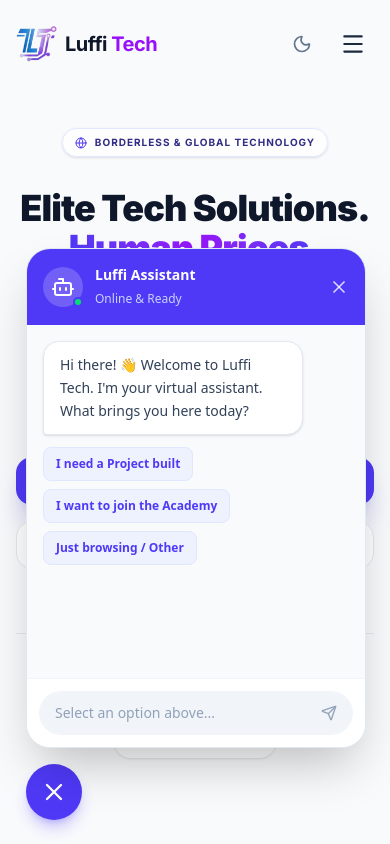
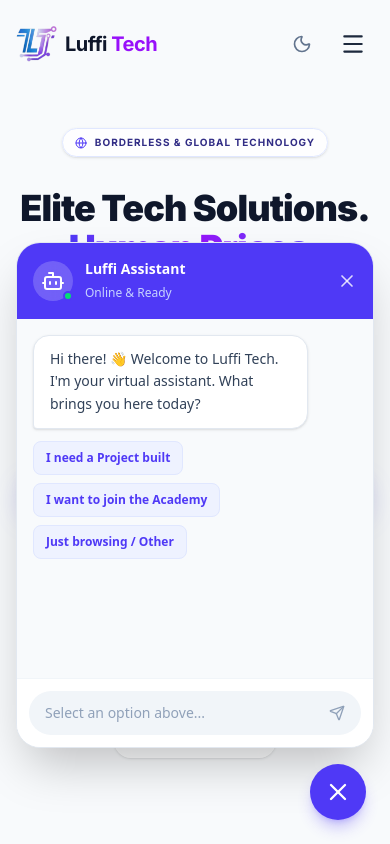
Before and after one commit to muthuieric/LuffiTech, a Next.js app: page / in a window 390 px wide. Both pictures are taken after a click on the button "Chat". Shown: the top 844 px of the page. Built offline with nearby package versions, Linux system fonts and the light colour scheme.

Commit message:
modified chatbot mobile responsiveness

```diff
--- a/components/ChatWidget.tsx
+++ b/components/ChatWidget.tsx
@@ -106,15 +106,24 @@
 
       setMessages(prev => [...prev, botResponse]);
       setIsTyping(false);
-    }, 1000); // 1 second artificial delay
+    }, 1000);
   };
 
   return (
-    <div className="fixed bottom-6 right-6 z-[9999] font-sans">
+    <div className="font-sans z-[9999]">
 
-      {/* Chat Window */}
+      {/* Chat Window - RESPONSIVE FIXES APPLIED HERE */}
       {isOpen && (
-        <div className="bg-white dark:bg-slate-900 w-[340px] md:w-[380px] h-[500px] rounded-3xl shadow-2xl border border-slate-200 dark:border-slate-800 flex flex-col overflow-hidden animate-in slide-in-from-bottom-10 fade-in duration-300 origin-bottom-right mb-4">
+        <div className="
+            fixed bottom-24 right-4 z-[9999]
+            w-[calc(100vw-2rem)] sm:w-[380px]
+            h-[60vh] sm:h-[500px]
+            bg-white dark:bg-slate-900
+            rounded-3xl shadow-2xl
+            border border-slate-200 dark:border-slate-800
+            flex flex-col overflow-hidden
+            animate-in slide-in-from-bottom-10 fade-in duration-300 origin-bottom-right
+        ">
 
           {/* Header */}
           <div className="bg-indigo-600 p-4 flex justify-between items-center shrink-0">
@@ -154,7 +163,7 @@
                       <button
                         key={idx}
                         onClick={() => handleOptionClick(opt.action, opt.label)}
-                        className="text-xs font-semibold text-indigo-600 dark:text-indigo-400 bg-indigo-50 dark:bg-indigo-900/20 border border-indigo-100 dark:border-indigo-900/50 px-3 py-2 rounded-lg hover:bg-indigo-100 dark:hover:bg-indigo-900/40 transition-colors"
+                        className="text-xs font-semibold text-indigo-600 dark:text-indigo-400 bg-indigo-50 dark:bg-indigo-900/20 border border-indigo-100 dark:border-indigo-900/50 px-3 py-2 rounded-lg hover:bg-indigo-100 dark:hover:bg-indigo-900/40 transition-colors text-left"
                       >
                         {opt.label}
                       </button>
@@ -174,7 +183,7 @@
           </div>
 
           {/* Footer (Input placeholder - inactive in rule-based mode) */}
-          <div className="p-3 bg-white dark:bg-slate-900 border-t border-slate-100 dark:border-slate-800">
+          <div className="p-3 bg-white dark:bg-slate-900 border-t border-slate-100 dark:border-slate-800 shrink-0">
             <div className="bg-slate-100 dark:bg-slate-800 rounded-full px-4 py-3 flex justify-between items-center text-slate-400 text-sm cursor-not-allowed">
               <span>Select an option above...</span>
               <Send size={16} />
@@ -183,10 +192,10 @@
         </div>
       )}
 
-      {/* Floating Toggle Button */}
+      {/* Floating Toggle Button - Fixed independently */}
       <button
         onClick={() => setIsOpen(!isOpen)}
-        className="group w-14 h-14 bg-indigo-600 hover:bg-indigo-700 text-white rounded-full shadow-lg shadow-indigo-600/30 flex items-center justify-center transition-all hover:scale-110 active:scale-95"
+        className="fixed bottom-6 right-6 z-[9999] group w-14 h-14 bg-indigo-600 hover:bg-indigo-700 text-white rounded-full shadow-lg shadow-indigo-600/30 flex items-center justify-center transition-all hover:scale-110 active:scale-95"
       >
         {isOpen ? (
             <X size={28} />
```
